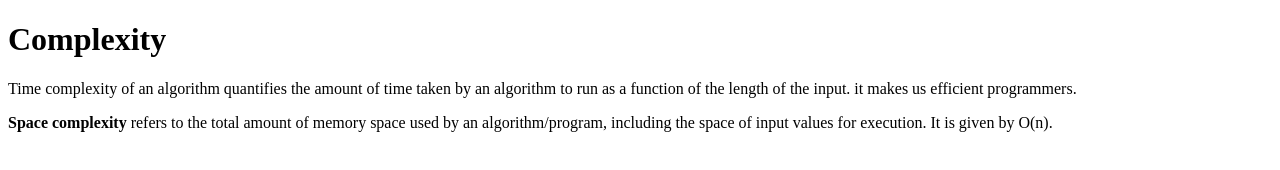
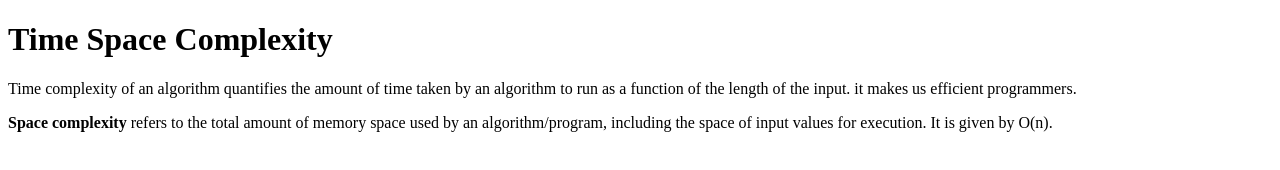
Before and after one commit to acciojob/time-and-space-complexity-Neelesh0124, a website: page main.html in a window 1280 px wide. Drawn offline with Linux system fonts and the light colour scheme.

Commit message:
created a submission

```diff
--- a/main.html
+++ b/main.html
@@ -8,7 +8,7 @@
 
 <body>
 	<!-- the entire body must be written by student -->
-	<h1>Complexity</h1>
+	<h1>Time Space Complexity</h1>
 	<p>Time complexity of an algorithm quantifies the amount of time taken by an algorithm to run as a function of the length of the input. it makes us efficient programmers.</p>
 	<p><b>Space complexity</b> refers to the total amount of memory space used by an algorithm/program, including the space of input values for execution. It is given by O(n).</p>
     <script type="text/javascript" src="./script.js">
```
